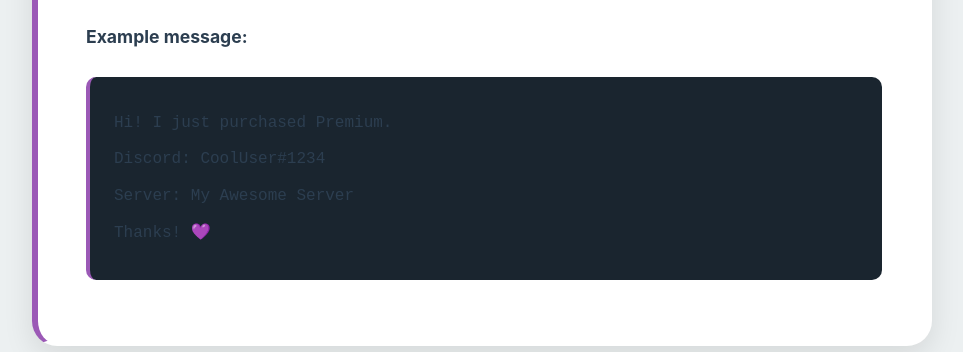
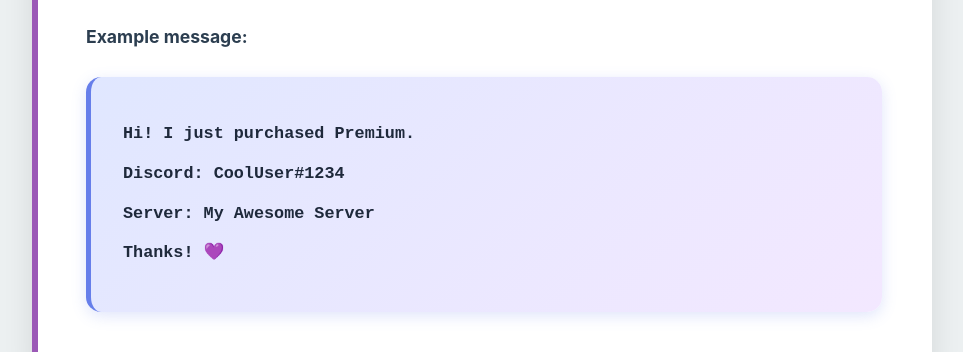
Before and after one commit to Sentinelbot-official/vibebot, a website: page docs/activate.html in a window 1280 px wide. Shown: the part 1460-1812 px from the top of the page, without its empty margins (158-1121 px from the left). Drawn offline with Linux system fonts and the light colour scheme.

Commit message:
style: Improve message example box readability - Changed from dark to light gradient background - Better text contrast with dark text on light background - Increased font weight for better visibility - Added subtle shadow for depth - Purple accent border maintained

```diff
--- a/docs/styles.css
+++ b/docs/styles.css
@@ -1324,18 +1324,22 @@ section {
 }
 
 .message-example {
-    background: var(--darker);
-    color: var(--white);
-    padding: 1.5rem;
-    border-radius: 10px;
-    border-left: 4px solid var(--primary);
+    background: linear-gradient(135deg, #e0e7ff, #f3e8ff);
+    color: #1e293b;
+    padding: 2rem;
+    border-radius: 15px;
+    border-left: 5px solid #667eea;
     font-family: 'Courier New', monospace;
     margin: 1rem 0;
+    box-shadow: 0 4px 15px rgba(102, 126, 234, 0.2);
 }
 
 .message-example p {
-    margin: 0.5rem 0 !important;
-    font-size: 1rem !important;
+    margin: 0.8rem 0 !important;
+    font-size: 1.05rem !important;
+    color: #1e293b !important;
+    font-weight: 600;
+    line-height: 1.6 !important;
 }
 
 .key-display,
```
